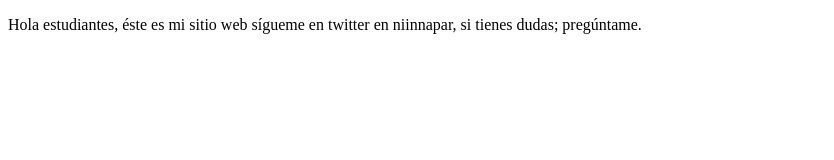
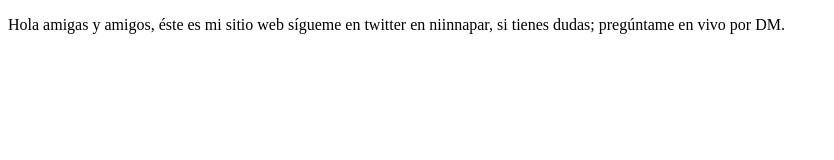
Before and after one commit to ElenaParada/proyectoDemoCursoPrework, a plain HTML site: page index.html in a window 1280 px wide. Shown: the whole page, without its empty margins (0-834 px from the left). Drawn offline with Linux system fonts and the light colour scheme.

Commit message:
cambios agregamos sitio

```diff
--- a/index.html
+++ b/index.html
@@ -8,8 +8,8 @@
 </head>
 <body>
     <p>
-        Hola estudiantes, éste es mi sitio web
-        sígueme en twitter en niinnapar, si tienes dudas; pregúntame.
+        Hola amigas y amigos, éste es mi sitio web
+        sígueme en twitter en niinnapar, si tienes dudas; pregúntame en vivo por DM.
     </p>
 </body>
 </html>
```
